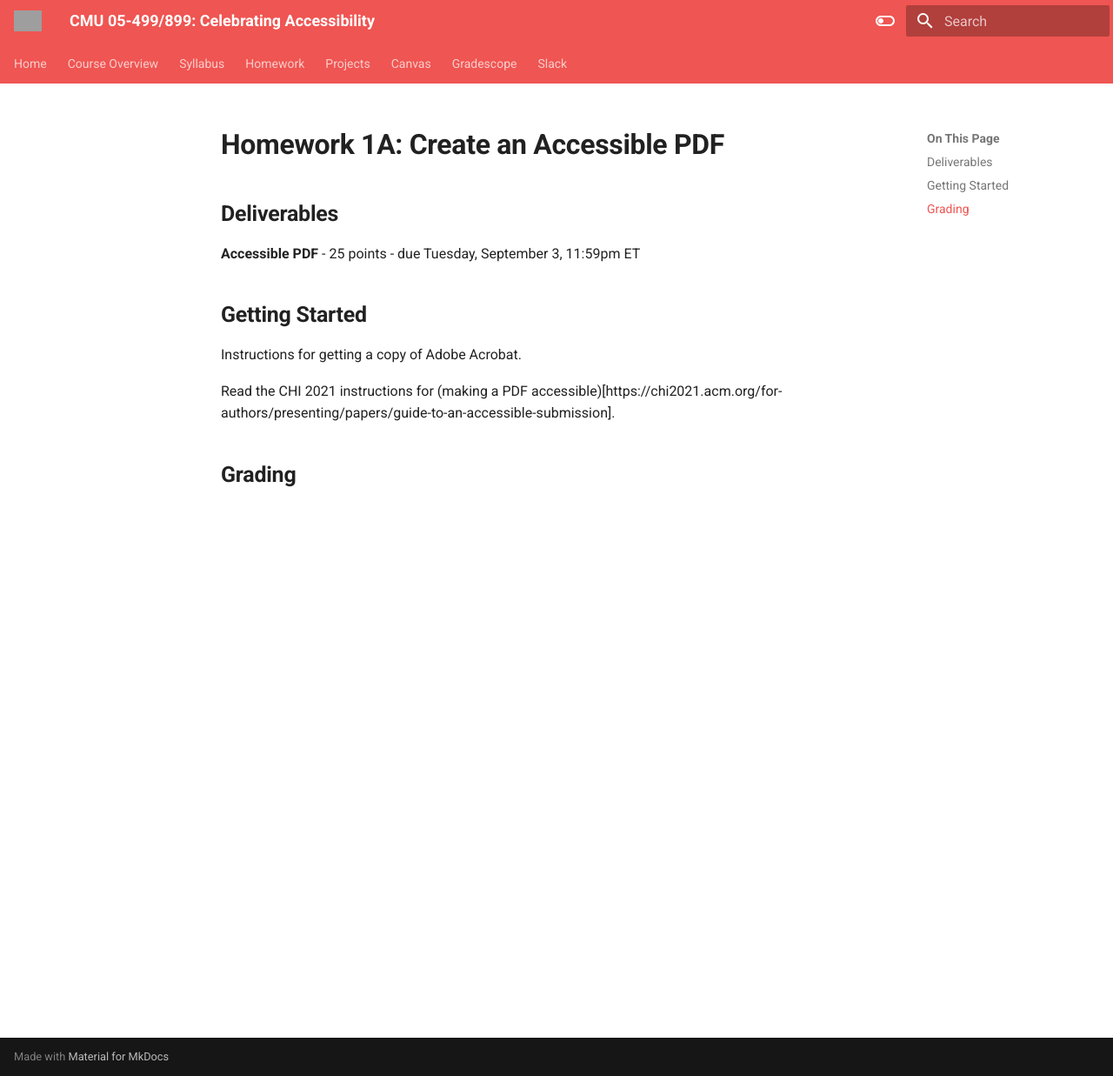
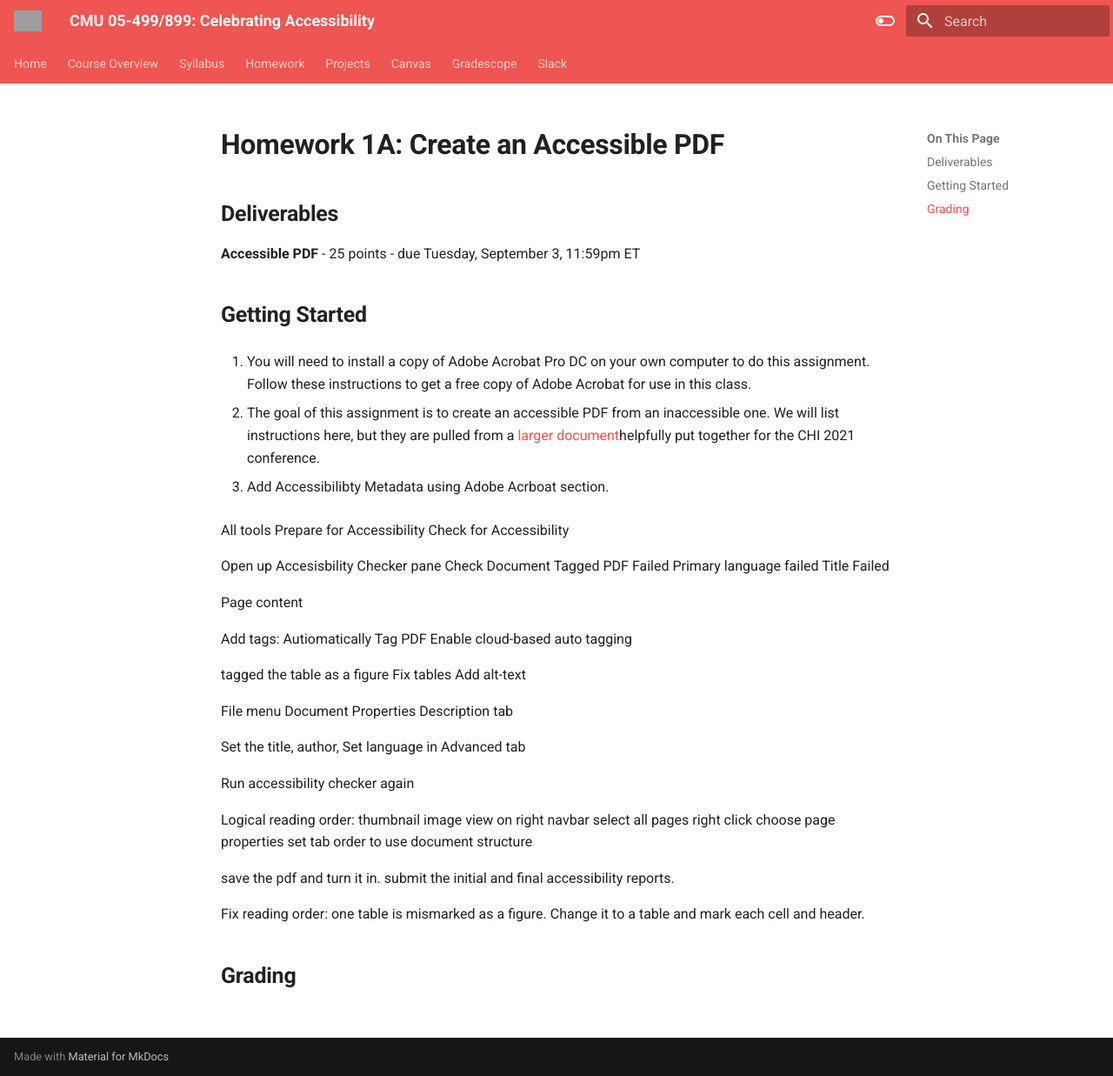
Before and after one commit to cmu-05-499/cmu-05-499.github.io, an MkDocs documentation site: the page built from docs/homework/HW1/1_pdf.md, in a window 1280 px wide and 1237 px high. Shown: the whole window at 87% size. Built offline with MkDocs 1.6.1 and Material for MkDocs 9.7.7, drawn with Linux system fonts in a browser that asks for light colours; grey boxes are pictures that could not be loaded.

Commit message:
Added some instructions.

```diff
--- a/docs/homework/HW1/1_pdf.md
+++ b/docs/homework/HW1/1_pdf.md
@@ -6,9 +6,59 @@
 
 ## Getting Started
 
-Instructions for getting a copy of Adobe Acrobat.
+1. You will need to install a copy of Adobe Acrobat Pro DC on your own computer to do this assignment. Follow these instructions to get a free copy of Adobe Acrobat for use in this class.
 
-Read the CHI 2021 instructions for (making a PDF accessible)[https://chi2021.acm.org/for-authors/presenting/papers/guide-to-an-accessible-submission].
+2. The goal of this assignment is to create an accessible PDF from an inaccessible one. We will list instructions here, but they are pulled from a [larger document](https://chi2021.acm.org/for-authors/presenting/papers/guide-to-an-accessible-submission)helpfully put together for the CHI 2021 conference.
+
+
+1. Add Accessibilibty Metadata using Adobe Acrboat section.
+
+All tools
+Prepare for Accessibility
+Check for Accessibility
+
+Open up Accesisbility Checker pane
+Check Document
+Tagged PDF Failed
+Primary language failed
+Title Failed
+
+Page content
+
+
+Add tags:
+Autiomatically Tag PDF
+Enable cloud-based auto tagging
+
+tagged the table as a figure
+Fix tables
+Add alt-text
+
+
+File menu Document Properties
+Description tab
+
+Set the title, author,
+Set language in Advanced tab
+
+Run accessibility checker again
+
+Logical reading order:
+thumbnail image view on right navbar
+select all pages
+right click choose page properties
+set tab order to use document structure
+
+save the pdf and turn it in.
+submit the initial and final accessibility reports.
+
+Fix reading order: one table is mismarked as a figure. Change it to a table and mark each cell and header.
+
+
+
+
+
+
 
 
 
```
